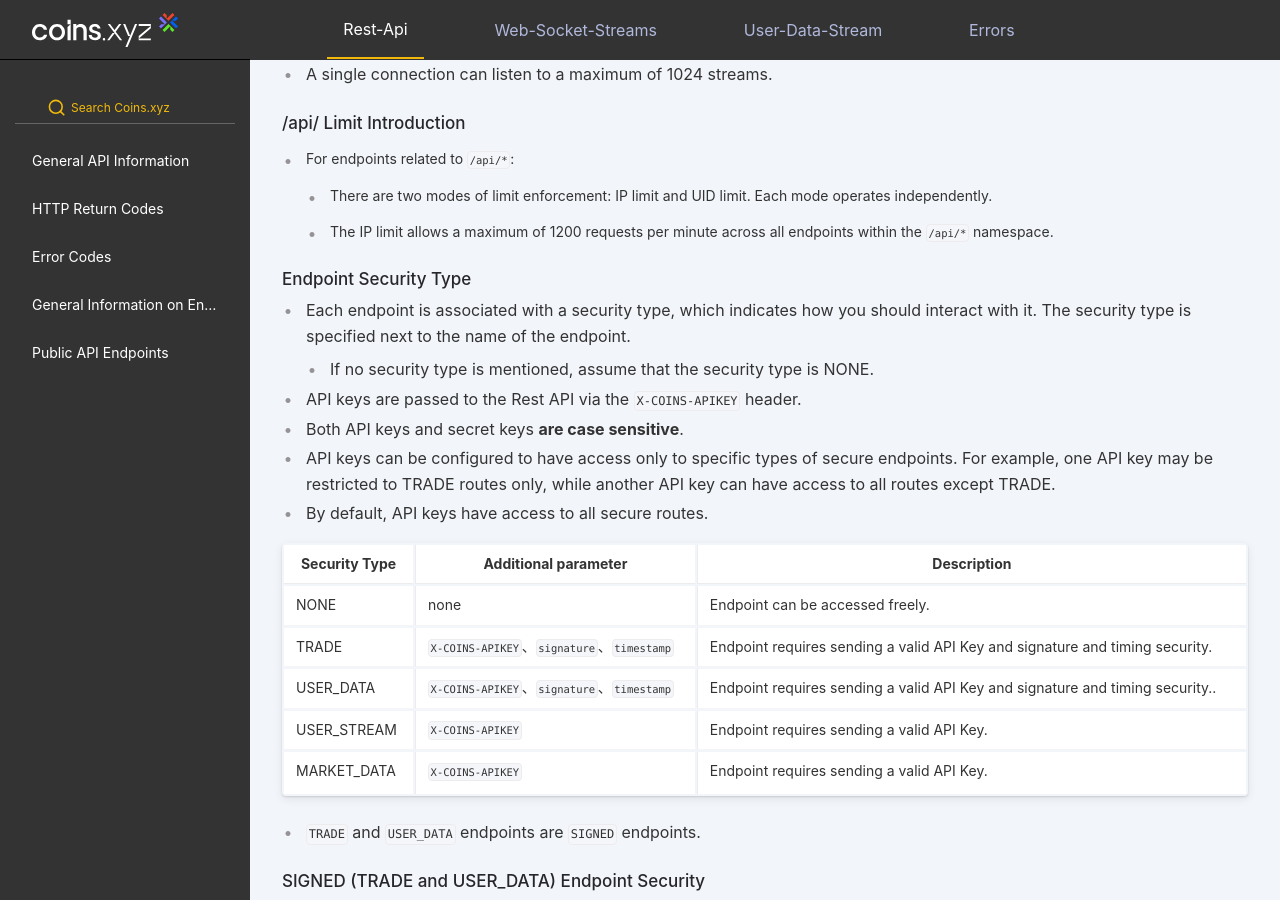
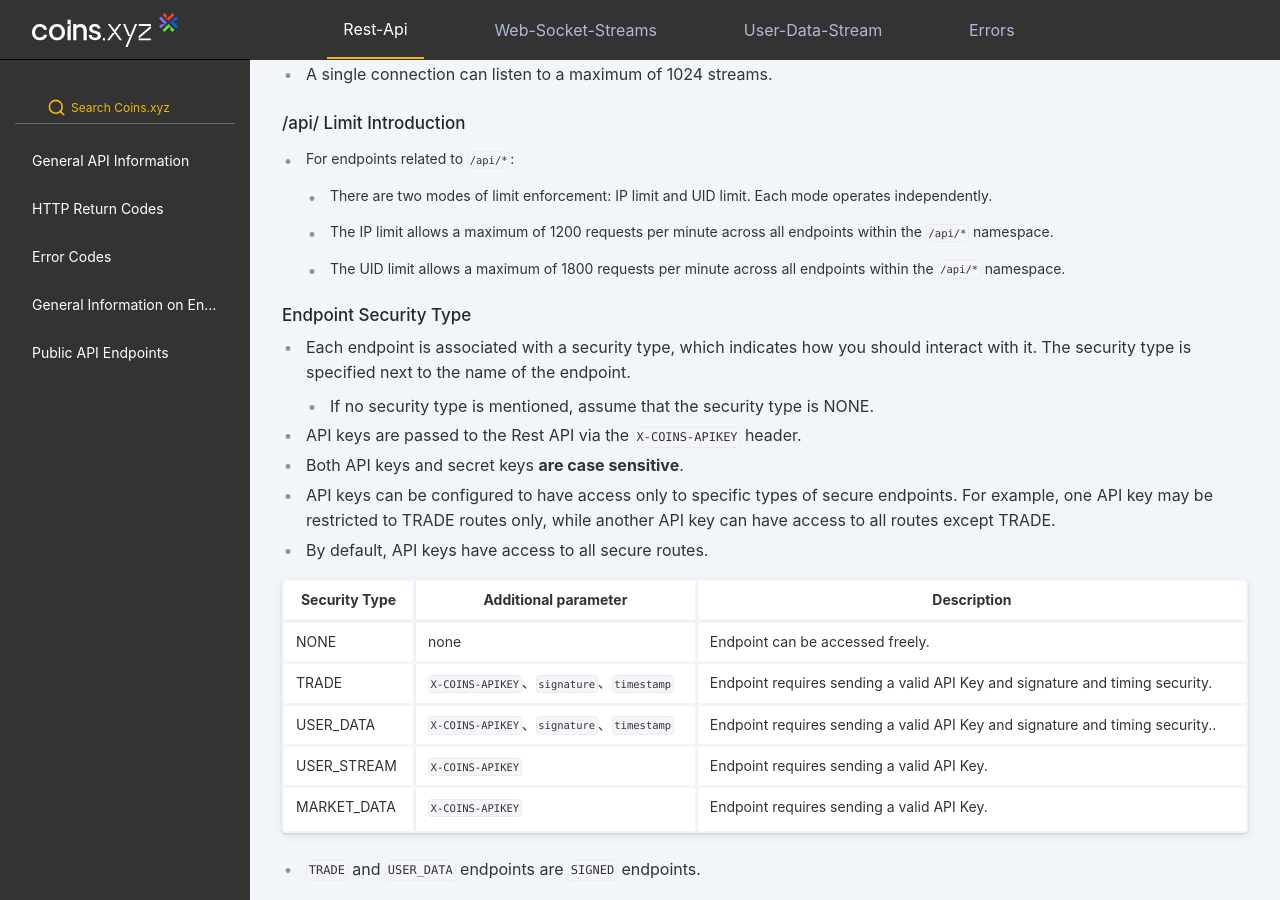
Before and after one commit to coins-docs/xyz, a Jekyll site: the page built from docs/rest-api.md, in a window 1280 px wide and 900 px high, scrolled down 2950 px. Built offline with Jekyll 4.4.1, drawn with Linux system fonts in a browser that asks for light colours.

Commit message:
Update rest-api.md

```diff
--- a/docs/rest-api.md
+++ b/docs/rest-api.md
@@ -155,6 +155,8 @@ Postman collections are available, and they are recommended for new users seekin
   * There are two modes of limit enforcement: IP limit and UID limit. Each mode operates independently.
 
   * The IP limit allows a maximum of 1200 requests per minute across all endpoints within the `/api/*` namespace.
+
+  * The UID limit allows a maximum of 1800 requests per minute across all endpoints within the `/api/*` namespace.
 
 
 
```
